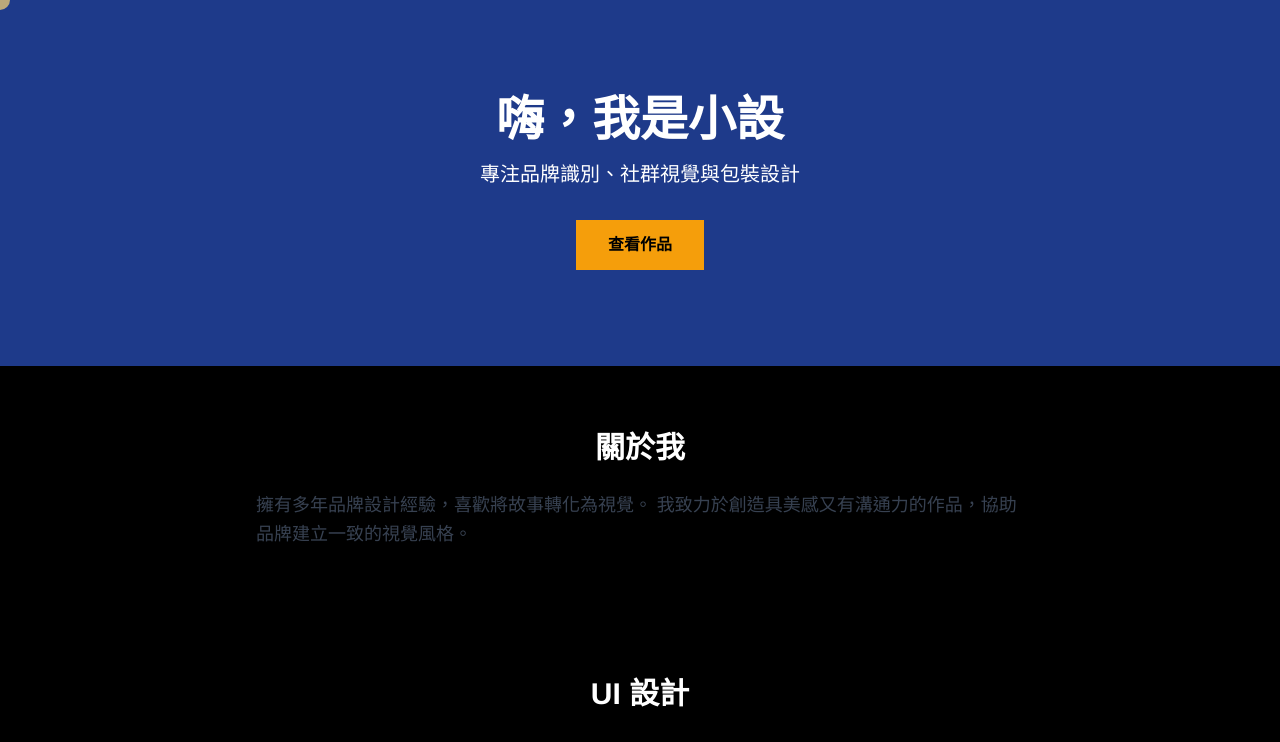
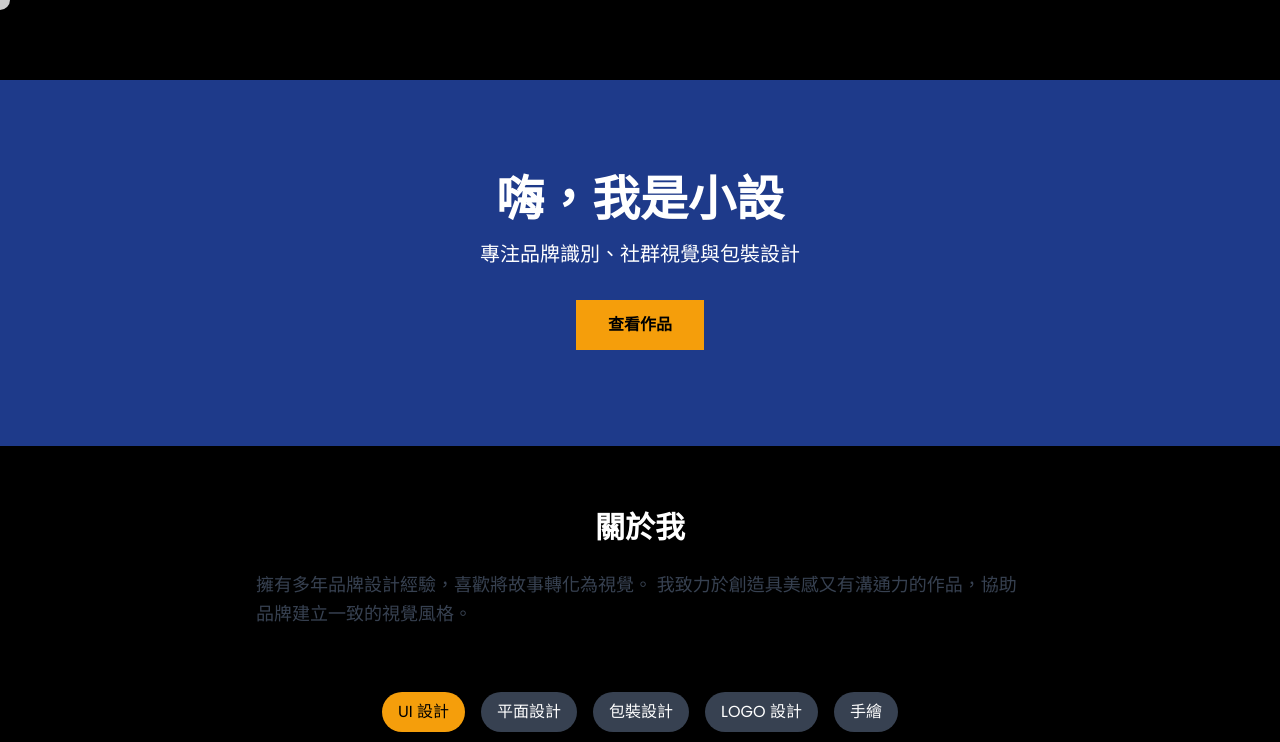
Before and after one commit to DeanYtest/design-showcase, a Next.js app: page / in a window 1280 px wide. Shown: the top 742 px of the page. Built offline with nearby package versions, Linux system fonts and the light colour scheme.

Commit message:
changed whole

```diff
--- a/app/page.tsx
+++ b/app/page.tsx
@@ -2,6 +2,7 @@
 
 import HeroSection from './HeroSection'
 import AboutSection from './AboutSection'
+import CategoryTabs   from '../components/ui/CategoryTabs'
 import WorkSection from './WorkSection'
 import ContactSection from './ContactSection'
 import Footer from './Footer'
@@ -14,22 +15,20 @@ const categories = [
   { slug: 'illustration', label: '手繪' },
 ]
 
-export const metadata = {
-  title: '小設 設計作品集',
-  description: '個人品牌視覺設計作品集',
-}
-
 export default function Page() {
   return (
-    <main>
+    <main className="pt-20">  {/* pt-20 頂部留給 Navbar */}
       {/* 英雄區 */}
       <HeroSection />
 
       {/* 關於我 */}
       <AboutSection />
 
-      {/* 依序顯示各分類的作品區塊 */}
-      {categories.map((c) => (
+      {/* 分類 Tabs */}
+      <CategoryTabs />
+
+      {/* 各分類的作品區塊 */}
+      {categories.map(c => (
         <WorkSection key={c.slug} category={c.slug} />
       ))}
 
--- /dev/null
+++ b/components/ui/Navbar.tsx
@@ -0,0 +1,16 @@
+// components/ui/Navbar.tsx
+'use client'
+
+import Link from 'next/link'
+
+export default function Navbar() {
+  return (
+    <header className="fixed top-0 left-0 right-0 bg-black bg-opacity-80 z-50">
+      <nav className="container mx-auto px-4 flex justify-end gap-8 py-4 text-white">
+        <Link href="/" className="hover:text-accent transition">Home</Link>
+        <Link href="#about" className="hover:text-accent transition">About Me</Link>
+        <Link href="#contact" className="hover:text-accent transition">Contact</Link>
+      </nav>
+    </header>
+  )
+}
```
